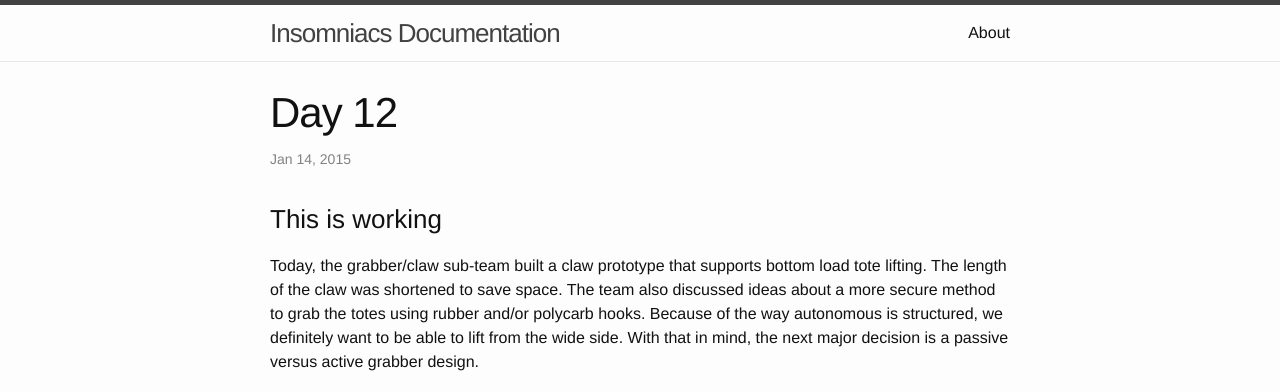
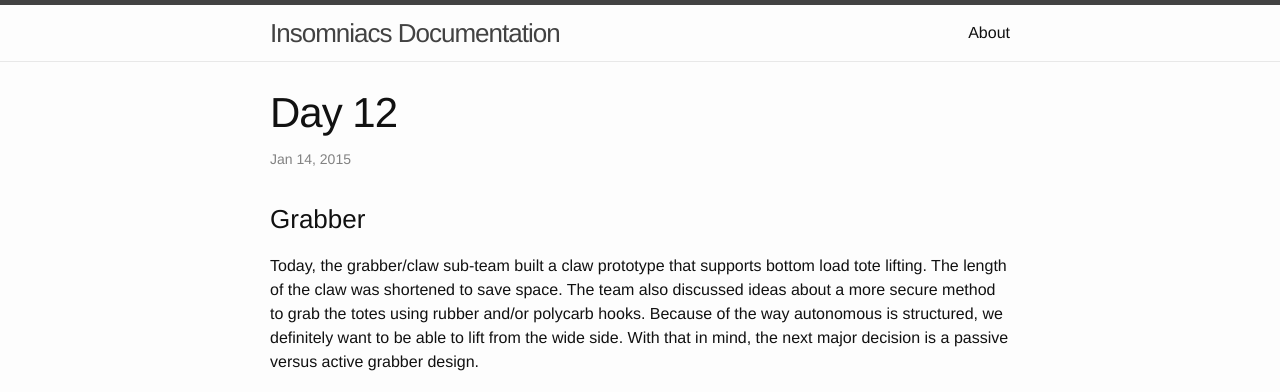
Before and after one commit to Team2489/2015RobotDocs, a Jekyll site: the page built from _posts/2015-01-14-day-twelve.md, in a window 1280 px wide. Shown: the top 392 px of the page. Built offline with Jekyll 4.4.1, drawn with Linux system fonts in a browser that asks for light colours; Markdown is read by kramdown in place of the engine named in the settings.

Commit message:
ADding shit

```diff
--- a/_posts/2015-01-14-day-twelve.md
+++ b/_posts/2015-01-14-day-twelve.md
@@ -5,7 +5,7 @@ date:   2015-01-14 19:35:21
 categories: jekyll update
 excerpt: Today, the grabber/claw sub-team built a claw prototype that supports bottom load tote lifting. The length of the claw was shortened to save space. The team also discussed ideas about a more secure method to grab the totes using rubber and/or polycarb hooks.
 ---
-###This is working
+###Grabber
 
 Today, the grabber/claw sub-team built a claw prototype that supports bottom
 load tote lifting. The length of the claw was shortened to save space. The team
```
